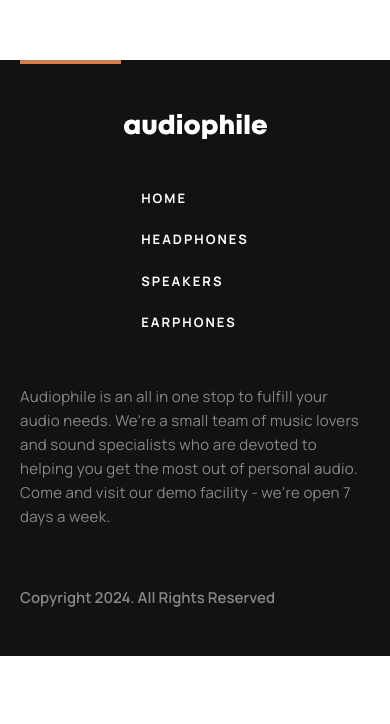
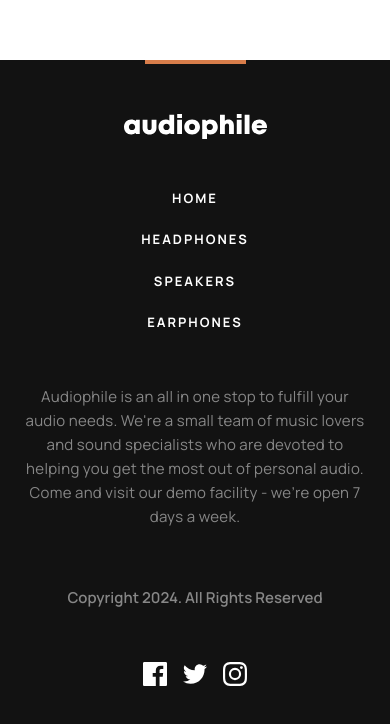
Before and after one commit to mfkutz/audiophile-ecommerce, a React (Vite) app: page / in a window 390 px wide. Shown: the part 3785-4509 px from the top of the page. Before the commit the page ends 4441 px from the top, so only its background shows below. Built offline with nearby package versions, Linux system fonts and the light colour scheme.

Commit message:
footer final approach

```diff
--- a/src/components/Footer.tsx
+++ b/src/components/Footer.tsx
@@ -8,17 +8,15 @@ export default function Footer() {
     return (
         <div className="max-w-screen-mk mx-auto flex flex-col">
 
-
-            <div className=" h-1 flex w-full">
+            <div className=" h-1 flex w-full justify-center sps:justify-start">
                 <div className="bg-more-ec h-1 max-w-[101px] w-full">
 
                 </div>
             </div>
 
-
             <div className="flex md:items-center md:justify-between pt-[50px] sps:pt-[55px] md:pt-[70px] flex-col sps:items-start items-center md:flex-row">
                 <Logo />
-                <nav className="text-white  md:flex sps:flex-row uppercase sps:space-x-8 md:mt-0 mt-[50px] sps:mt-[32px]  flex flex-col sps:gap-0 gap-[22px] ">
+                <nav className="text-white  md:flex sps:flex-row uppercase sps:space-x-8 md:mt-0 mt-[50px] sps:mt-[32px]  flex flex-col sps:gap-0 gap-[22px] text-center sps:text-left">
                     <Link to="/" className=" tracking-[2px] font-bold text-[13px] cursor-pointer hover:text-more-ec transition-colors duration-200 ">Home</Link>
                     <Link to="/headphones" className=" tracking-[2px] font-bold text-[13px] hover:text-more-ec transition-colors duration-200">Headphones</Link >
                     <Link to="/speakers" className=" tracking-[2px] font-bold text-[13px] hover:text-more-ec transition-colors duration-200">Speakers</Link >
@@ -27,20 +25,24 @@ export default function Footer() {
             </div>
 
             <div className="flex justify-between mt-[52px] sps:mt-[35px] ">
-                <p className="max-w-[556px] text-[15px] text-gray-font-footer tracking-[0.3px] h-full flex leading-[24px] ">
+                <p className="max-w-[556px] text-[15px] text-gray-font-footer tracking-[0.3px] h-full flex leading-[24px] text-center sps:text-left ">
                     Audiophile is an all in one stop to fulfill your audio needs. We're a small team of music lovers
                     and sound specialists who are devoted to helping you get the most out of personal audio. Come and
                     visit our demo facility - we’re open 7 days a week.
                 </p>
-                <div className="md:flex items-end gap-4 pb-[7px] hidden ">
+            </div>
+
+            <div className="text-gray-font-footer text-[15px] text-center sps:text-left mt-[58px] pb-[127px] sps:pb-[47px] font-semibold relative">
+                Copyright {new Date().getFullYear()}. All Rights Reserved
+
+                <div className="flex items-end gap-4 pb-[7px] absolute md:top-[-90px] sps:top-[-5px]  sps:right-0 | translate-x-[-50%] sps:translate-x-0 top-[50%] sps:left-auto left-[50%]   ">
                     <Facebook />
                     <Twitter />
                     <Instagram />
                 </div>
-            </div>
-            <p className="text-gray-font-footer text-[15px] mt-[58px] pb-[47px] font-semibold">
-                Copyright {new Date().getFullYear()}. All Rights Reserved
-            </p>
+
+            </div >
+
         </div>
     )
 }
```
